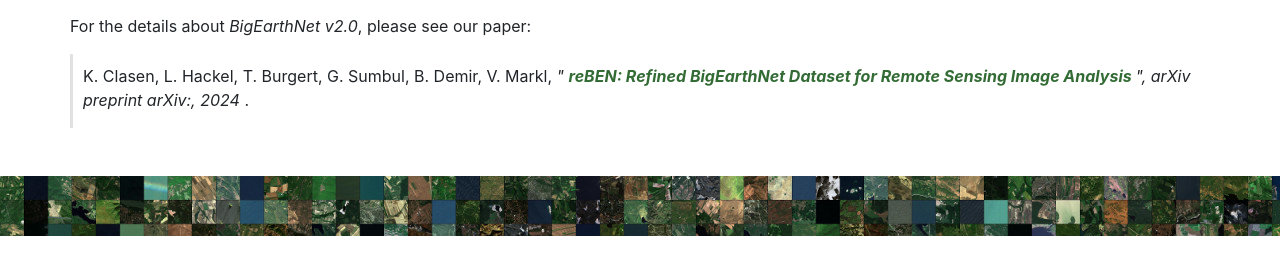
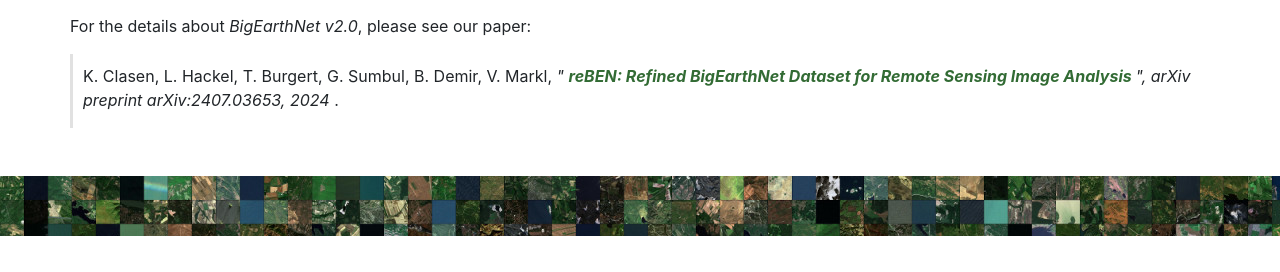
Before and after one commit to rsim-tu-berlin/bigearth.net, a Jekyll site: the page built from index.html, in a window 1280 px wide and 900 px high, scrolled down 1021 px. Shown: the part 194-466 px from the top of the window. Built offline with Jekyll 4.4.1, drawn with Linux system fonts in a browser that asks for light colours.

Commit message:
update citation information

```diff
--- a/_data/urls.yaml
+++ b/_data/urls.yaml
@@ -1,2 +1,2 @@
 v1-dataset-base-url: https://cloud-38.dima.tu-berlin.de/downloads/
-reBEN-paper-url: arxiv.com
+reBEN-paper-url: https://arxiv.org/abs/2407.03653
--- a/index.html
+++ b/index.html
@@ -207,7 +207,7 @@ layout: index
             <a href="{{ site.data.urls.reBEN-paper-url }}" target="_blank">
               reBEN: Refined BigEarthNet Dataset for Remote Sensing Image Analysis
             </a>
-            ", arXiv preprint arXiv:, 2024
+            ", arXiv preprint arXiv:2407.03653, 2024
           </i>.
         </p>
       </blockquote>
@@ -235,7 +235,8 @@ layout: index
           </div>
 
           <div class="card-body">
-            <a href="/downloads/BigEarthNet-S2-v1.0.tar.gz"><i class="fas fa-download fa-x mb-2"></i>
+            <a href="https://zenodo.org/records/10891137/files/BigEarthNet-S1.tar.zst?download=1"><i
+                class="fas fa-download fa-x mb-2"></i>
               (~66GB) <span class="versioning">v2.0</span></a>
           </div>
 
@@ -258,7 +259,8 @@ layout: index
           </div>
 
           <div class="card-body">
-            <a href="/downloads/BigEarthNet-S1-v1.0.tar.gz"><i class="fas fa-download fa-x mb-2"></i>
+            <a href="https://zenodo.org/records/10891137/files/BigEarthNet-S2.tar.zst?download=1"><i
+                class="fas fa-download fa-x mb-2"></i>
               (~55GB) <span class="versioning">v2.0</span></a>
           </div>
 
@@ -280,10 +282,10 @@ layout: index
           </div>
 
           <div class="card-body">
-            <a href="/downloads/BigEarthNet-S2-v1.0.tar.gz">
+            <a href="https://zenodo.org/records/10891137/files/BigEarthNet-S1.tar.zst?download=1">
               <p class="lead mb-0"><i class="fas fa-check btn-link"></i> Download BigEarthNet-S2</p>
             </a>
-            <a href="/downloads/BigEarthNet-S1-v1.0.tar.gz">
+            <a href="https://zenodo.org/records/10891137/files/BigEarthNet-S2.tar.zst?download=1">
               <p class="lead mb-0"><i class="fas fa-check btn-link"></i> Download BigEarthNet-S1</p>
             </a>
           </div>
```
Also changed, not shown: other parts of index.html (+4 -0 lines), 1 other file.
